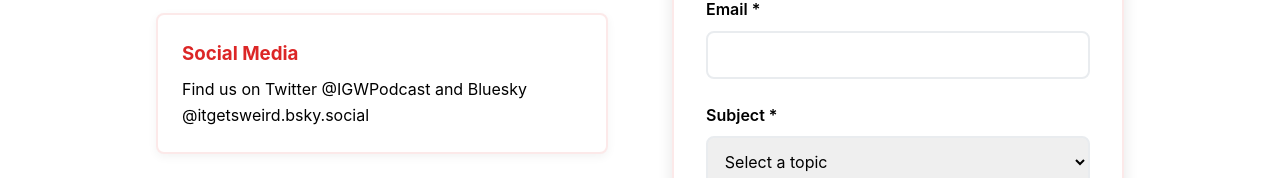
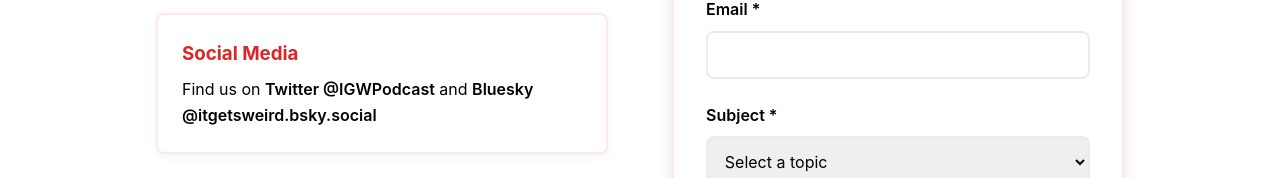
Before and after one commit to kyleresnik/igw-podcast, a React (Create React App) app in the folder client/: page /contact in a window 1280 px wide. Shown: the part 493-671 px from the top of the page. Built offline with nearby package versions, Linux system fonts and the light colour scheme.

Commit message:
added links to social media sites

```diff
--- a/client/src/pages/Contact.tsx
+++ b/client/src/pages/Contact.tsx
@@ -78,8 +78,24 @@
             <div className="contact-method">
               <h3>Social Media</h3>
               <p>
-                Find us on Twitter @IGWPodcast and Bluesky
-                @itgetsweird.bsky.social
+                Find us on{' '}
+                <a
+                  href="https://x.com/IGWPodcast"
+                  target="_blank"
+                  rel="noopener noreferrer"
+                  aria-label="Visit us on Twitter (opens in new tab)"
+                >
+                  Twitter @IGWPodcast
+                </a>{' '}
+                and{' '}
+                <a
+                  href="https://bsky.app/profile/itgetsweird.bsky.social"
+                  target="_blank"
+                  rel="noopener noreferrer"
+                  aria-label="Visit us on Bluesky (opens in new tab)"
+                >
+                  Bluesky @itgetsweird.bsky.social
+                </a>
               </p>
             </div>
           </div>
```
